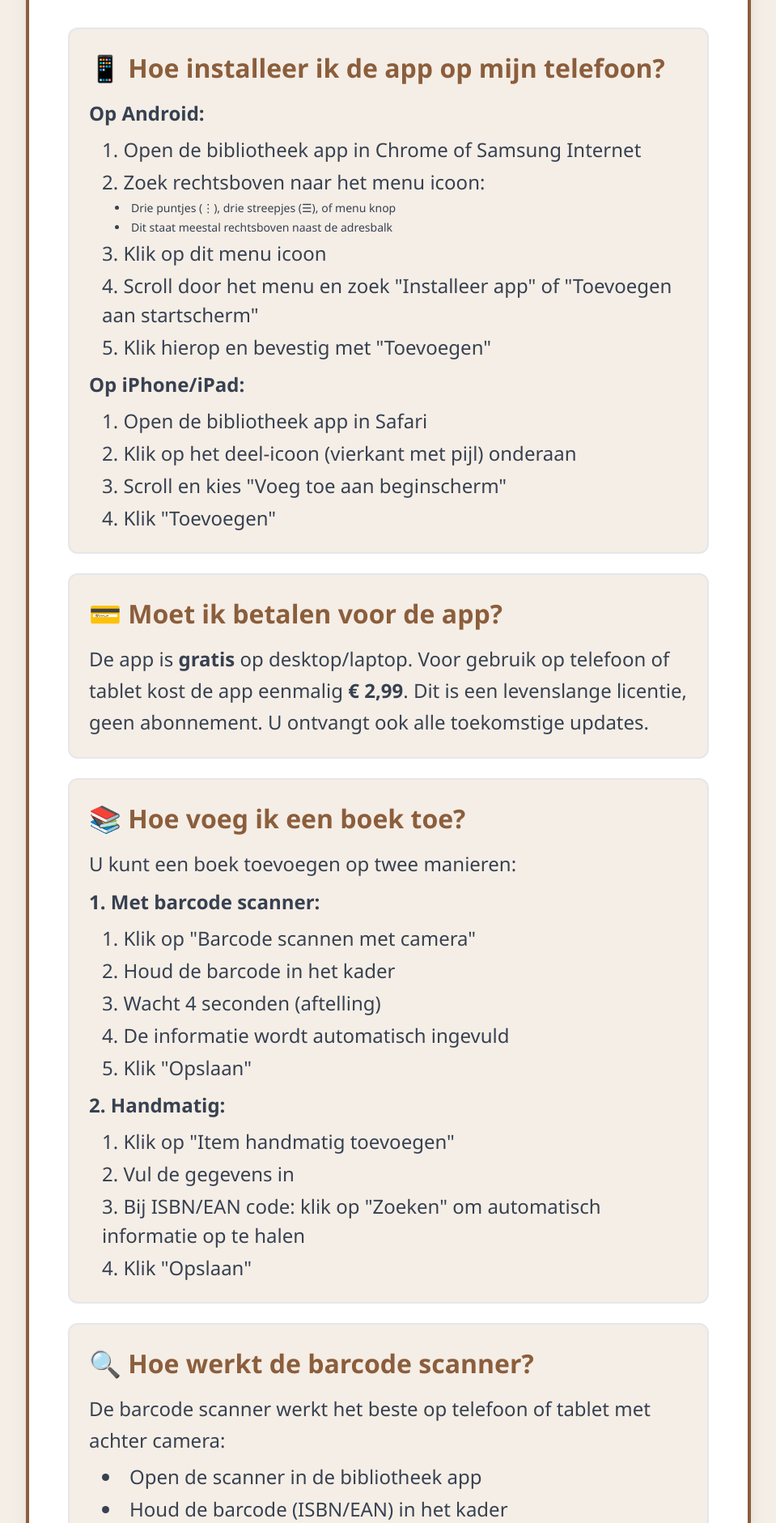
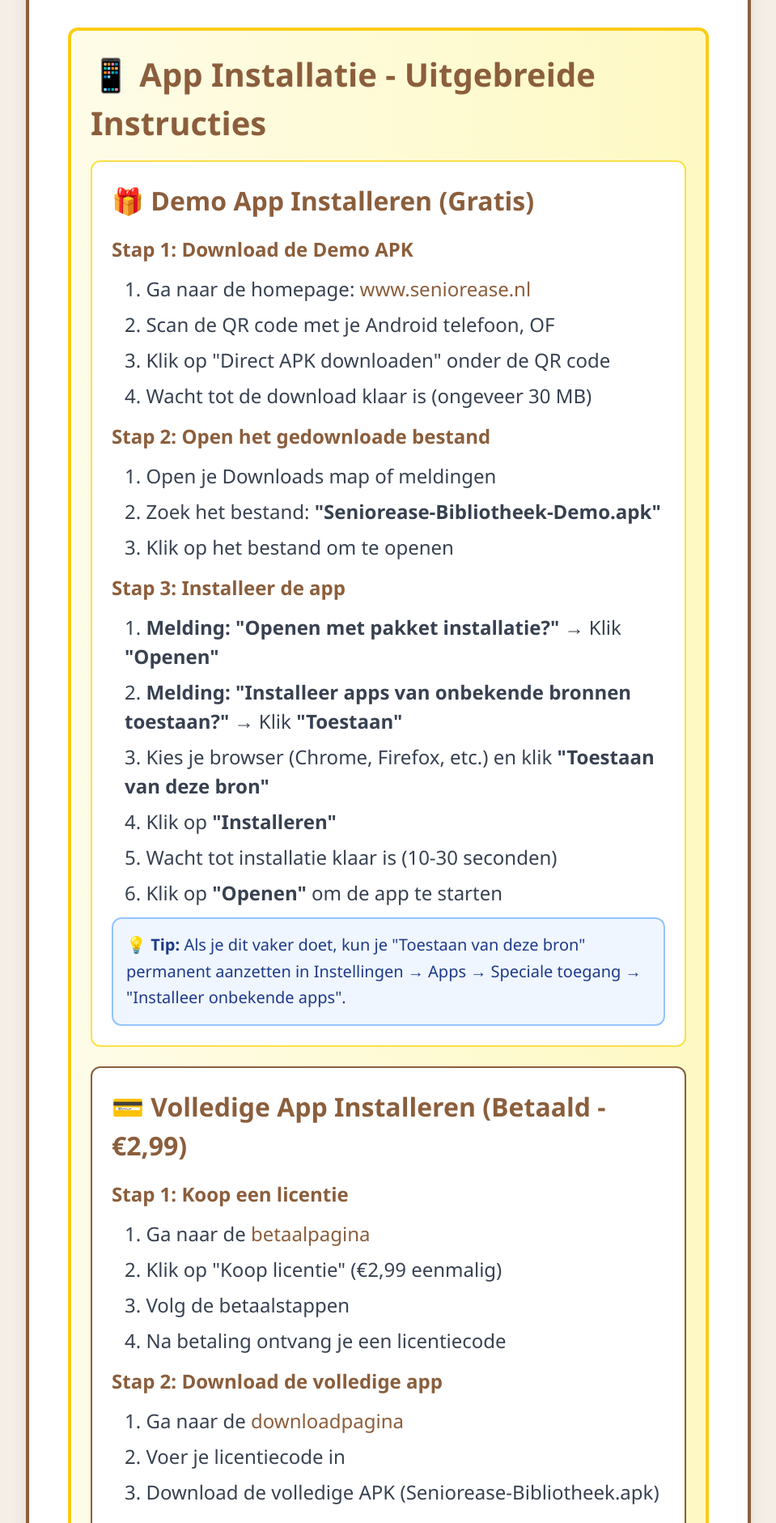
Before and after one commit to cmvdeut/seniorease-site, a Next.js app in the folder seniorease-project/: page /hulp in a window 1280 px wide. Shown: the part 386-2267 px from the top of the page at 81% size, without its empty margins (160-1119 px from the left). Built offline with nearby package versions, Linux system fonts and the light colour scheme.

Commit message:
Update: Verwijder gele knop, voeg beknopte instructies toe en uitgebreide installatie sectie op hulp pagina

```diff
--- a/seniorease-project/app/components/DemoDownload.tsx
+++ b/seniorease-project/app/components/DemoDownload.tsx
@@ -7,7 +7,6 @@ import Link from 'next/link';
 export default function DemoDownload() {
   const [currentUrl, setCurrentUrl] = useState('');
   const [demoUrl, setDemoUrl] = useState('');
-  const [showInstructions, setShowInstructions] = useState(false);
 
   useEffect(() => {
     if (typeof window !== 'undefined') {
@@ -24,16 +23,6 @@ export default function DemoDownload() {
   // Dit werkt altijd, ook als API route problemen heeft
   const qrCodeValue = demoUrl || 'https://seniorease.nl/Seniorease-Bibliotheek-Demo.apk';
 
-  const handleDownloadClick = (e: React.MouseEvent) => {
-    e.preventDefault();
-    setShowInstructions(true);
-  };
-
-  const handleContinueDownload = () => {
-    setShowInstructions(false);
-    // Start download
-    window.location.href = '/Seniorease-Bibliotheek-Demo.apk';
-  };
 
   return (
     <>
@@ -52,23 +41,30 @@ export default function DemoDownload() {
           Scan voor GRATIS demo versie
         </p>
 
-        {/* Download Gratis Demo Knop */}
-        <button
-          onClick={handleDownloadClick}
-          className="bg-primary hover:bg-primary-dark text-white px-8 py-4 rounded-xl text-senior-base font-bold
-                   transition-all shadow-lg hover:shadow-xl transform hover:scale-105 mb-4"
-        >
-          📥 Download Gratis Demo
-        </button>
-
-        {/* Directe APK Link onder de knop */}
+        {/* Directe APK Link */}
         <Link
           href="/Seniorease-Bibliotheek-Demo.apk"
-          className="text-senior-xs text-primary hover:underline font-bold text-center mb-3"
+          className="text-senior-xs text-primary hover:underline font-bold text-center mb-4"
           download="Seniorease-Bibliotheek-Demo.apk"
         >
           📱 Direct APK downloaden
         </Link>
+
+        {/* Beknopte Installatie Instructies */}
+        <div className="bg-blue-50 border-2 border-blue-300 rounded-xl p-4 mb-3 text-senior-xs text-blue-900 text-center max-w-xs">
+          <p className="font-bold mb-2">📱 Installeren (3 stappen):</p>
+          <ol className="list-decimal list-inside space-y-1 text-left">
+            <li>Klik "Openen" wanneer gevraagd</li>
+            <li>Klik "Toestaan" voor onbekende bronnen</li>
+            <li>Klik "Installeren" en wacht</li>
+          </ol>
+          <Link
+            href="/hulp#app-installatie"
+            className="text-senior-xs text-primary hover:underline font-bold mt-2 inline-block"
+          >
+            → Uitgebreide instructies
+          </Link>
+        </div>
 
         <div className="bg-yellow-50 border-2 border-yellow-300 rounded-xl p-3 mt-3 text-senior-xs text-yellow-900 text-center max-w-xs">
           <p className="font-bold mb-1">🎁 Demo versie:</p>
@@ -80,51 +76,6 @@ export default function DemoDownload() {
         </div>
       </div>
 
-      {/* Instructies Modal */}
-      {showInstructions && (
-        <div className="fixed inset-0 bg-black bg-opacity-50 flex items-center justify-center z-50 p-4">
-          <div className="bg-white rounded-2xl shadow-2xl max-w-md w-full p-6 border-4 border-yellow-400">
-            <h2 className="text-senior-xl font-bold text-primary mb-4 text-center">
-              📱 Installatie Instructies
-            </h2>
-
-            <div className="space-y-4 mb-6">
-              <div className="bg-yellow-50 border-2 border-yellow-300 rounded-xl p-4">
-                <p className="text-senior-base font-bold text-yellow-900 mb-3">
-                  Volg deze 3 eenvoudige stappen:
-                </p>
-                <ol className="list-decimal list-inside space-y-2 text-senior-sm text-yellow-900">
-                  <li className="font-bold">Klik "Openen" wanneer gevraagd</li>
-                  <li className="font-bold">Klik "Toestaan" voor onbekende bronnen</li>
-                  <li className="font-bold">Klik "Installeren" en wacht</li>
-                </ol>
-              </div>
-
-              <div className="bg-blue-50 border-2 border-blue-300 rounded-xl p-4">
-                <p className="text-senior-sm text-blue-900">
-                  <span className="font-bold">💡 Tip:</span> Dit is veilig - het is je eigen app!
-                </p>
-              </div>
-            </div>
-
-            <div className="flex gap-4">
-              <button
-                onClick={() => setShowInstructions(false)}
-                className="flex-1 bg-gray-300 hover:bg-gray-400 text-gray-800 px-6 py-3 rounded-xl text-senior-base font-bold transition-all"
-              >
-                Annuleren
-              </button>
-              <button
-                onClick={handleContinueDownload}
-                className="flex-1 bg-primary hover:bg-primary-dark text-white px-6 py-3 rounded-xl text-senior-base font-bold
-                         transition-all shadow-lg hover:shadow-xl"
-              >
-                Ga Verder →
-              </button>
-            </div>
-          </div>
-        </div>
-      )}
     </>
   );
 }
--- a/seniorease-project/app/hulp/page.tsx
+++ b/seniorease-project/app/hulp/page.tsx
@@ -34,37 +34,94 @@ export default function HulpPage() {
               </p>
             </div>
 
+            {/* App Installatie Sectie */}
+            <div id="app-installatie" className="bg-gradient-to-r from-yellow-50 to-yellow-100 rounded-xl p-6 border-4 border-yellow-400 mb-8">
+              <h2 className="text-senior-xl font-bold text-primary mb-4">
+                📱 App Installatie - Uitgebreide Instructies
+              </h2>
+
+              {/* Demo App Installatie */}
+              <div className="bg-white rounded-xl p-6 mb-6 border-2 border-yellow-300">
+                <h3 className="text-senior-lg font-bold text-primary mb-4">
+                  🎁 Demo App Installeren (Gratis)
+                </h3>
+                <div className="text-senior-base text-gray-700 space-y-3">
+                  <p className="font-bold text-primary">Stap 1: Download de Demo APK</p>
+                  <ol className="list-decimal list-inside ml-4 space-y-2">
+                    <li>Ga naar de homepage: <Link href="/" className="text-primary hover:underline">www.seniorease.nl</Link></li>
+                    <li>Scan de QR code met je Android telefoon, OF</li>
+                    <li>Klik op "Direct APK downloaden" onder de QR code</li>
+                    <li>Wacht tot de download klaar is (ongeveer 30 MB)</li>
+                  </ol>
+
+                  <p className="font-bold text-primary mt-4">Stap 2: Open het gedownloade bestand</p>
+                  <ol className="list-decimal list-inside ml-4 space-y-2">
+                    <li>Open je Downloads map of meldingen</li>
+                    <li>Zoek het bestand: <strong>"Seniorease-Bibliotheek-Demo.apk"</strong></li>
+                    <li>Klik op het bestand om te openen</li>
+                  </ol>
+
+                  <p className="font-bold text-primary mt-4">Stap 3: Installeer de app</p>
+                  <ol className="list-decimal list-inside ml-4 space-y-2">
+                    <li><strong>Melding: "Openen met pakket installatie?"</strong> → Klik <strong>"Openen"</strong></li>
+                    <li><strong>Melding: "Installeer apps van onbekende bronnen toestaan?"</strong> → Klik <strong>"Toestaan"</strong></li>
+                    <li>Kies je browser (Chrome, Firefox, etc.) en klik <strong>"Toestaan van deze bron"</strong></li>
+                    <li>Klik op <strong>"Installeren"</strong></li>
+                    <li>Wacht tot installatie klaar is (10-30 seconden)</li>
+                    <li>Klik op <strong>"Openen"</strong> om de app te starten</li>
+                  </ol>
+
+                  <div className="bg-blue-50 border-2 border-blue-300 rounded-xl p-4 mt-4">
+                    <p className="text-senior-sm text-blue-900">
+                      <span className="font-bold">💡 Tip:</span> Als je dit vaker doet, kun je "Toestaan van deze bron" permanent aanzetten in Instellingen → Apps → Speciale toegang → "Installeer onbekende apps".
+                    </p>
+                  </div>
+                </div>
+              </div>
+
+              {/* Volledige App Installatie */}
+              <div className="bg-white rounded-xl p-6 border-2 border-primary">
+                <h3 className="text-senior-lg font-bold text-primary mb-4">
+                  💳 Volledige App Installeren (Betaald - €2,99)
+                </h3>
+                <div className="text-senior-base text-gray-700 space-y-3">
+                  <p className="font-bold text-primary">Stap 1: Koop een licentie</p>
+                  <ol className="list-decimal list-inside ml-4 space-y-2">
+                    <li>Ga naar de <Link href="/betalen" className="text-primary hover:underline">betaalpagina</Link></li>
+                    <li>Klik op "Koop licentie" (€2,99 eenmalig)</li>
+                    <li>Volg de betaalstappen</li>
+                    <li>Na betaling ontvang je een licentiecode</li>
+                  </ol>
+
+                  <p className="font-bold text-primary mt-4">Stap 2: Download de volledige app</p>
+                  <ol className="list-decimal list-inside ml-4 space-y-2">
+                    <li>Ga naar de <Link href="/download" className="text-primary hover:underline">downloadpagina</Link></li>
+                    <li>Voer je licentiecode in</li>
+                    <li>Download de volledige APK (Seniorease-Bibliotheek.apk)</li>
+                  </ol>
+
+                  <p className="font-bold text-primary mt-4">Stap 3: Installeer de app</p>
+                  <ol className="list-decimal list-inside ml-4 space-y-2">
+                    <li>Volg dezelfde stappen als bij de demo app (zie hierboven)</li>
+                    <li>Klik "Openen" → "Toestaan" → "Installeren"</li>
+                    <li>Open de app en geniet van onbeperkt gebruik!</li>
+                  </ol>
+
+                  <div className="bg-green-50 border-2 border-green-300 rounded-xl p-4 mt-4">
+                    <p className="text-senior-sm text-green-900">
+                      <span className="font-bold">✅ Voordeel:</span> Volledige versie heeft geen limiet en werkt op alle Android apparaten!
+                    </p>
+                  </div>
+                </div>
+              </div>
+            </div>
+
             {/* FAQ Items */}
             <div className="space-y-6">
 
-              {/* FAQ 1 */}
-              <div className="bg-neutral-cream rounded-xl p-6 border-2 border-gray-200">
-                <h2 className="text-senior-lg font-bold text-primary mb-3">
-                  📱 Hoe installeer ik de app op mijn telefoon?
-                </h2>
-                <div className="text-senior-base text-gray-700 space-y-2">
-                  <p><strong>Op Android:</strong></p>
-                  <ol className="list-decimal list-inside ml-4 space-y-1">
-                    <li>Open de bibliotheek app in Chrome of Samsung Internet</li>
-                    <li>Zoek rechtsboven naar het menu icoon:
-                      <ul className="list-disc list-inside ml-4 mt-1 space-y-1 text-sm">
-                        <li>Drie puntjes (⋮), drie streepjes (☰), of menu knop</li>
-                        <li>Dit staat meestal rechtsboven naast de adresbalk</li>
-                      </ul>
-                    </li>
-                    <li>Klik op dit menu icoon</li>
-                    <li>Scroll door het menu en zoek "Installeer app" of "Toevoegen aan startscherm"</li>
-                    <li>Klik hierop en bevestig met "Toevoegen"</li>
-                  </ol>
-                  <p className="mt-3"><strong>Op iPhone/iPad:</strong></p>
-                  <ol className="list-decimal list-inside ml-4 space-y-1">
-                    <li>Open de bibliotheek app in Safari</li>
-                    <li>Klik op het deel-icoon (vierkant met pijl) onderaan</li>
-                    <li>Scroll en kies "Voeg toe aan beginscherm"</li>
-                    <li>Klik "Toevoegen"</li>
-                  </ol>
-                </div>
-              </div>
+              {/* FAQ 1 - Verwijderd, nu in app-installatie sectie */}
+
+              {/* FAQ 2 */}
 
               {/* FAQ 2 */}
               <div className="bg-neutral-cream rounded-xl p-6 border-2 border-gray-200">
```
